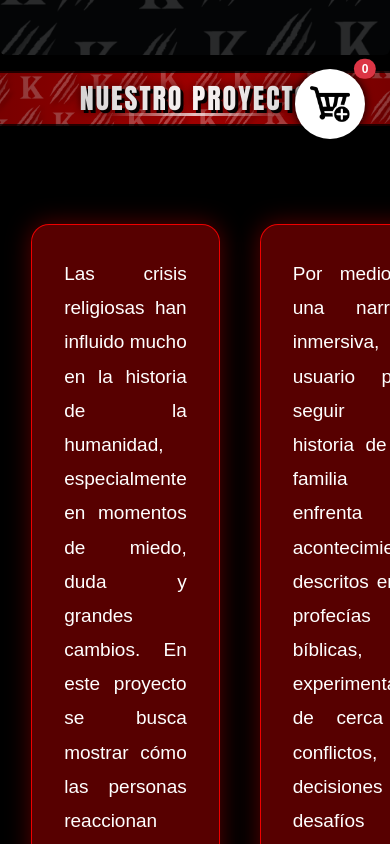
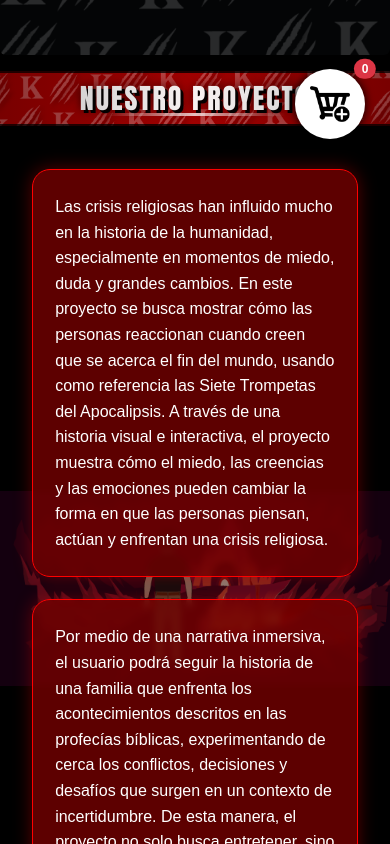
Before and after one commit to Zapata8/Proyecto-Khaopsy, a React (Vite) app: page / in a window 390 px wide. Shown: the part 680-1524 px from the top of the page. Built offline with nearby package versions, Linux system fonts and the light colour scheme.

Commit message:
KAHOPSY LISTOO

```diff
--- a/src/App.css
+++ b/src/App.css
@@ -3772,3 +3772,68 @@ html {
         transform: scale(1);
     }
 }
+
+/* RESPONSIVE NUESTRO PROYECTO */
+@media screen and (max-width: 768px) {
+    .seccion-proyecto {
+        min-height: auto;
+        padding: 35px 18px 60px;
+        background-size: cover;
+        background-position: center;
+    }
+
+    .contenedor-textos-proyecto {
+        width: 100%;
+        max-width: 100%;
+        display: flex;
+        flex-direction: column;
+        gap: 22px;
+        align-items: center;
+        justify-content: center;
+        padding: 0;
+    }
+
+    .caja-texto-proyecto {
+        width: 100%;
+        max-width: 92%;
+        padding: 24px 22px;
+        border-radius: 18px;
+        background: rgba(120, 0, 0, 0.78);
+        border: 1px solid red;
+        box-shadow: 0 0 18px rgba(255, 0, 0, 0.35);
+    }
+
+    .caja-texto-proyecto p {
+        font-size: 16px;
+        line-height: 1.6;
+        text-align: left;
+        word-spacing: normal;
+        letter-spacing: normal;
+        color: white;
+        margin: 0;
+    }
+
+    .encabezado-seccion {
+        padding: 10px 12px !important;
+    }
+
+    .encabezado-seccion h2,
+    .encabezado-seccion-titulo {
+        font-size: 26px !important;
+        line-height: 1.1;
+        text-align: center;
+    }
+
+    .boton-carrito-fijo {
+        width: 62px;
+        height: 62px;
+        right: 15px;
+        bottom: 18px;
+    }
+
+    .boton-carrito-fijo img {
+        width: 38px;
+        height: 38px;
+        object-fit: contain;
+    }
+}
```
